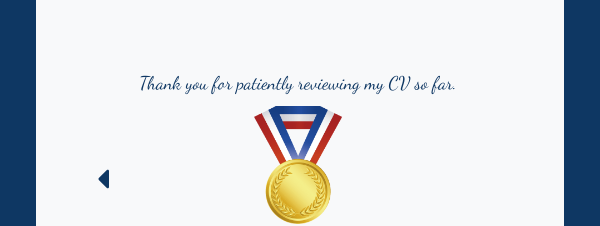
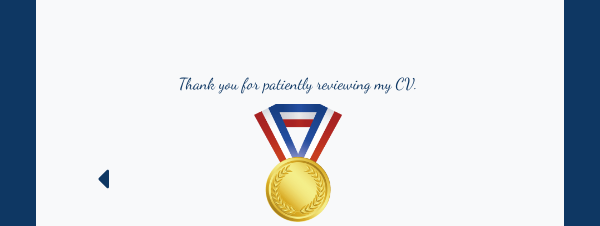
Before and after one commit to doom-white/cihatturgut, a React (Create React App) app: page /summary in a window 600 px wide. Shown: the part 241-467 px from the top of the page. Built offline with nearby package versions, Linux system fonts and the light colour scheme; a web font is replaced by a local one.

Commit message:
Summary Text Correction

```diff
--- a/src/assets/css/mediaQueries.css
+++ b/src/assets/css/mediaQueries.css
@@ -1086,7 +1086,7 @@
     /* SUMMARY PAGE*/
 
     .div-text-img p {
-        font-size: 2.3rem;
+        font-size: 2rem;
     }
 
 }
--- a/src/components/Summary.js
+++ b/src/components/Summary.js
@@ -33,9 +33,7 @@ const Summary = (props) => {
       </motion.div>
       <div className="summary-container">
         <div className="div-text-img">
-          <p className="txt-medal">
-            Thank you for patiently reviewing my CV so far.
-          </p>
+          <p className="txt-medal">Thank you for patiently reviewing my CV.</p>
           <motion.div
             variants={ScreenMedalVariant}
             initial="hidden"
```
